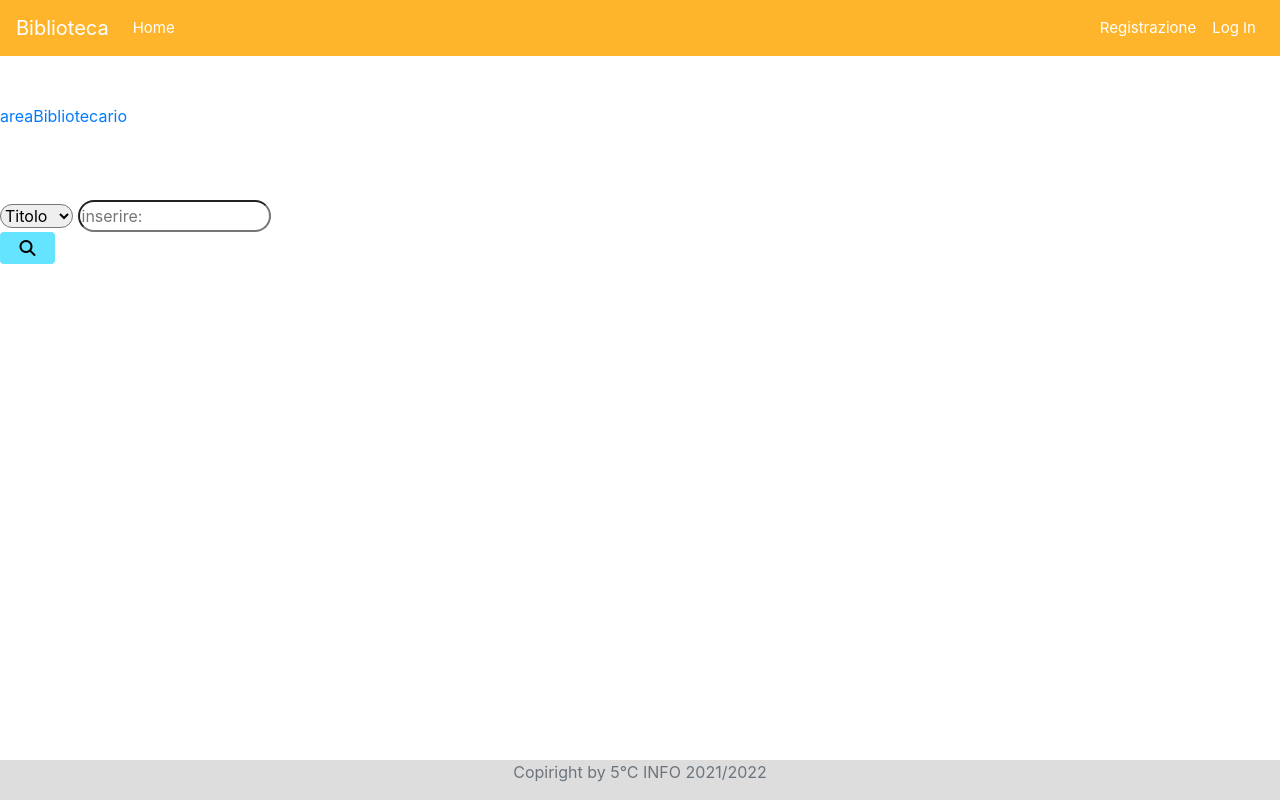
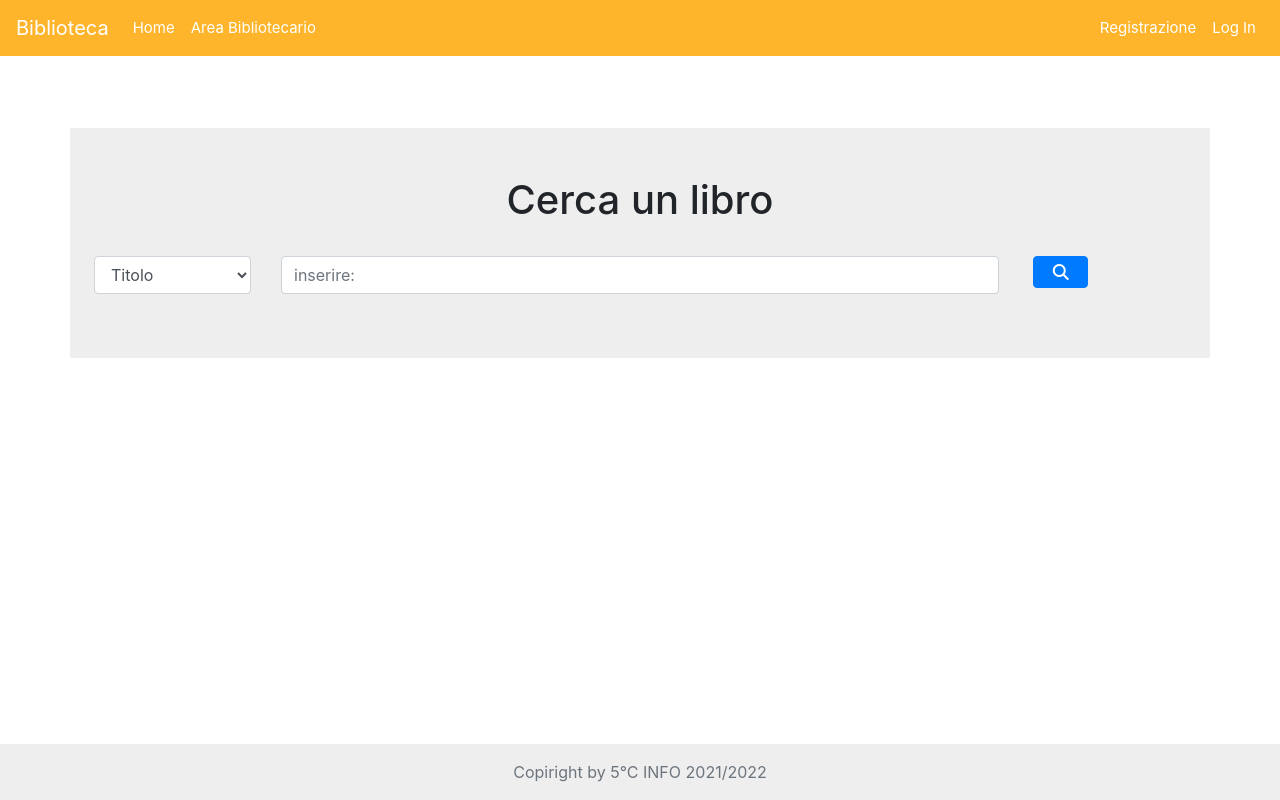
Before and after one commit to StrikerITA/Biblioteca_EU, a PHP site: page /index.php in a window 1280 px wide. Run offline with PHP 8.4, Linux system fonts and the light colour scheme; some libraries are stand-ins or nearby versions.

Commit message:
Messo stile "ricerca 1.php"
Modificato stile footer

```diff
--- a/footer.html
+++ b/footer.html
@@ -1,14 +1,9 @@
-<footer>
-    <span class="text-muted">Copiright by 5°C INFO 2021/2022</span>
-</footer>
-  <style>
-      footer{
-        background:#ddd;
-        bottom:0px;
-        height:40px;
-        position:absolute;
-        width:100%;
-        text-align:center;
-    }
 
-  </style>
+<body>
+    <footer class="fixed-bottom mt-auto py-3 text-center" style="background:#eee;">
+
+        <div class="container">
+            <span class="text-muted">Copiright by 5°C INFO 2021/2022</span>
+          </div>
+    </footer>
+</body>
--- a/header.php
+++ b/header.php
@@ -13,6 +13,9 @@
                 <ul class="navbar-nav mr-auto">
                     <li class="nav-item active">
                         <a class="nav-link text-white"  href="/Biblioteca_polizzi/index.php">Home</a>
+                    </li>
+                    <li class="nav-item active">
+                    <a class="nav-link text-white" href="areaBibliotecario.php">Area Bibliotecario</a>
                     </li>
 
                 </ul>
--- a/index.php
+++ b/index.php
@@ -1,21 +1,21 @@
 <head>
     <link rel="stylesheet" href="/Biblioteca_polizzi/ricerca/style.css">
+    <meta name="viewport" content="width=device-width, initial-scale=1">
 </head>
 
 
 <?php
 include "header.php";
 ?>
-<br><br>
-
-<a href="areaBibliotecario.php">areaBibliotecario</a>
-
-<br><br><br><br>
+<br>
 
 
 <?php
 
 include "ricerca/ricerca 1.php";
 
+
+?>
+<?php
 include "footer.html";
 ?>
--- a/ricerca/ricerca 1.php
+++ b/ricerca/ricerca 1.php
@@ -19,24 +19,37 @@
 
 
 
-	<form action="/Biblioteca_polizzi/ricerca/visualizazione.php" method="POST">
 
-		<div id="conteiner" class="text-select-btn">
+
+		<div class="px-4 py-5 my-5 text-center container rounded-5 align-middle"  style="background-color: #eee;">
+
+			<h1>Cerca un libro</h1><br>
+		<form class="row g-3" action="/Biblioteca_polizzi/ricerca/visualizazione.php" method="POST">
 			<!--selezione-->
-			<select class="select" name="selezione">
+
+			<div class="col-md-2">
+			<select class="form-control" name="selezione">
 				<option value="1">Titolo</option>
 				<option value="0">Autore</option>
-
 			</select>
+			</div>
+			<div class="col-md-8">
+				<input required placeholder="inserire: " class="form-control " name="testo" type="text">
+			</div>
 
 			<!--text-->
-			<input required="" placeholder="inserire: " class="insert" name="testo" type="text"/><br/>
+
 
 			<!--botton-->
-			<button type="submit" value="Submit" class="btn">
-			  	<i class="fas fa-search"></i>
-			</button>
-		</div>
-	</form>
+			<div class="col-md-1">
+				<button type="submit" value="Submit" class="btn btn-primary">
+					<i class="fas fa-search"></i>
+				</button>
+			</div>
+
+
+
+		</form>
+	</div>
 </body>
 </html>
```
